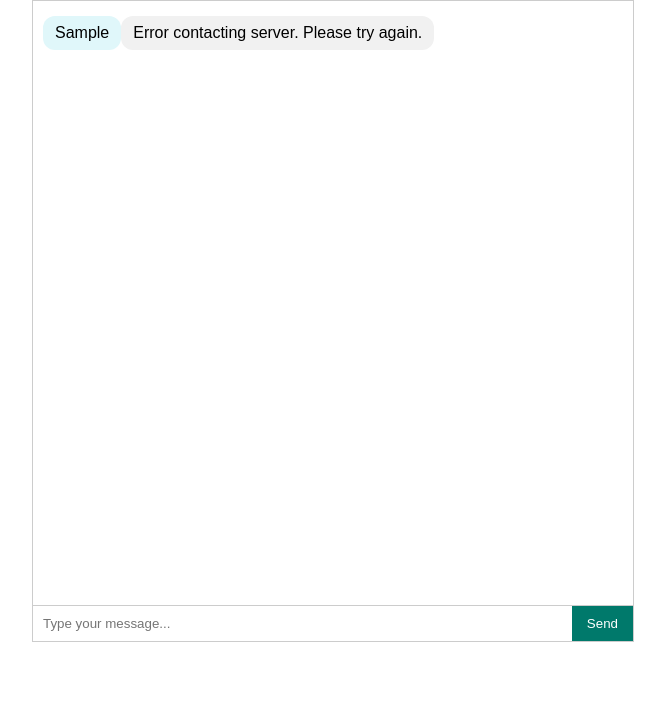
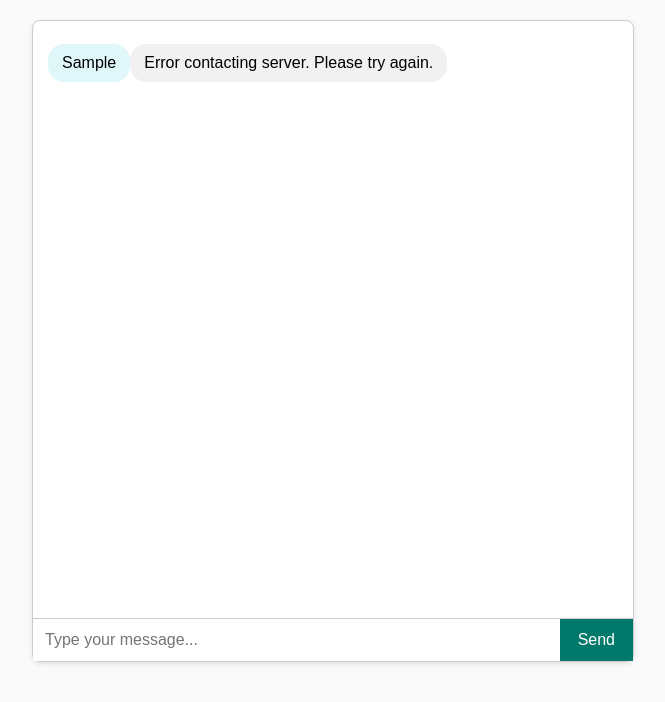
Before and after one commit to rscurr/hc-chatbot-test-site, a plain HTML site: page index.html in a window 1280 px wide. Both pictures are taken after typing "Sample" into the empty fields and a click on the button "Send". Shown: the whole page, without its empty margins (307-972 px from the left). Drawn offline with Linux system fonts and the light colour scheme; no server answers.

Commit message:
Update index.html

```diff
--- a/index.html
+++ b/index.html
@@ -3,41 +3,47 @@
 <head>
   <meta charset="UTF-8" />
   <meta name="viewport" content="width=device-width, initial-scale=1.0"/>
-  <title>Hansel Cottage Chatbot</title>
+  <title>Hansel Cottage Chatbot Test</title>
   <style>
     body {
-      font-family: sans-serif;
+      font-family: Arial, sans-serif;
       margin: 0;
       padding: 0;
+      background: #fafafa;
     }
     #chat-container {
       max-width: 600px;
-      margin: 0 auto;
+      margin: 20px auto;
       border: 1px solid #ccc;
+      border-radius: 8px;
       height: 80vh;
       display: flex;
       flex-direction: column;
+      background: #fff;
+      box-shadow: 0 2px 5px rgba(0,0,0,0.1);
     }
     #chat-messages {
       flex: 1;
-      padding: 10px;
+      padding: 15px;
       overflow-y: auto;
     }
     .hc-user-msg {
       text-align: right;
-      margin: 5px 0;
-      padding: 8px 12px;
-      border-radius: 12px;
+      margin: 8px 0;
+      padding: 10px 14px;
+      border-radius: 16px;
       background: #e0f7fa;
       display: inline-block;
+      max-width: 80%;
     }
     .hc-bot-msg {
       text-align: left;
-      margin: 5px 0;
-      padding: 8px 12px;
-      border-radius: 12px;
+      margin: 8px 0;
+      padding: 10px 14px;
+      border-radius: 16px;
       background: #f1f1f1;
       display: inline-block;
+      max-width: 80%;
     }
     #chat-input {
       display: flex;
@@ -45,15 +51,17 @@
     }
     #chat-input input {
       flex: 1;
-      padding: 10px;
+      padding: 12px;
       border: none;
       outline: none;
+      font-size: 1em;
     }
     #chat-input button {
-      padding: 10px 15px;
+      padding: 0 18px;
       border: none;
       background: #00796b;
       color: white;
+      font-size: 1em;
       cursor: pointer;
     }
     #chat-input button:hover {
@@ -61,6 +69,7 @@
     }
     .hc-bot-msg a {
       color: #00796b;
+      font-weight: bold;
       text-decoration: underline;
     }
   </style>
@@ -80,11 +89,9 @@
     const input = document.getElementById("msg");
 
     function renderMarkdownLinks(s) {
-      // escape HTML basics
       const esc = s.replace(/&/g, "&amp;")
                    .replace(/</g, "&lt;")
                    .replace(/>/g, "&gt;");
-      // turn [label](http://url) into anchor
       return esc.replace(
         /\[([^\]]+)\]\((https?:\/\/[^\s)]+)\)/g,
         '<a href="$2" target="_blank" rel="noopener noreferrer">$1</a>'
```
